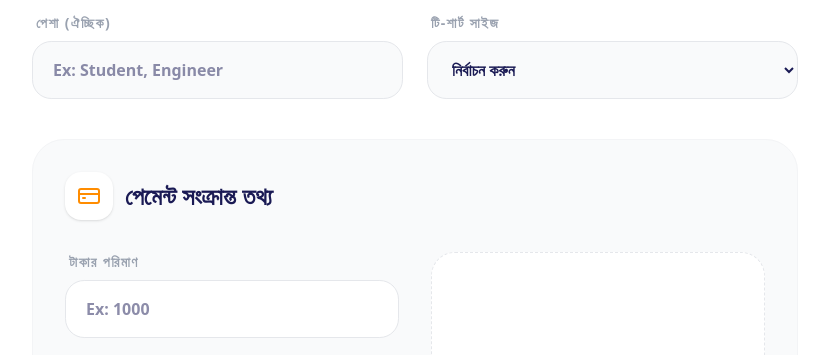
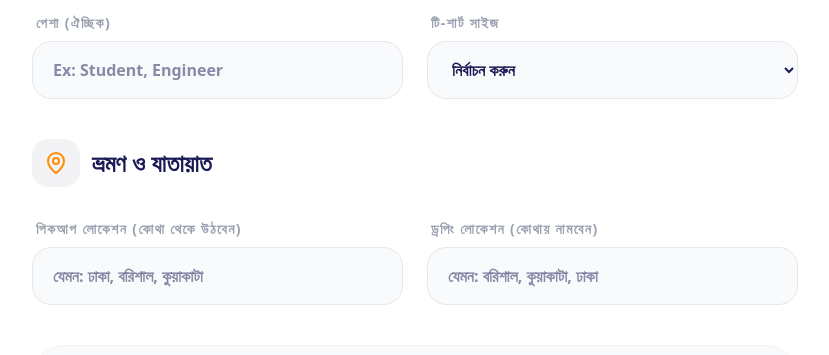
Before and after one commit to EasinArafatDeveloper/ns-reunion-2022, a Next.js app: page /register in a window 1280 px wide. Shown: the part 1140-1495 px from the top of the page, without its empty margins (225-1054 px from the left). Built offline with nearby package versions, Linux system fonts and the light colour scheme; no server answers; the database is empty.

Commit message:
feat: Add pickupLocation and droppingLocation travel route fields to Registration model, RegisterPage, and admin Registrations detail modal

```diff
--- a/src/app/admin/registrations/page.tsx
+++ b/src/app/admin/registrations/page.tsx
@@ -443,6 +443,21 @@ const RegistrationsAdmin = () => {
                   </div>
                 </div>
 
+                {/* Travel & Route Information */}
+                <div>
+                  <h4 className="text-xs font-black text-gray-400 uppercase tracking-widest mb-3">Travel & Route Information</h4>
+                  <div className="grid grid-cols-1 sm:grid-cols-2 gap-4">
+                    <div className="bg-gray-50 p-4 rounded-2xl">
+                      <p className="text-[10px] text-gray-400 font-bold uppercase">Pickup Location</p>
+                      <p className="font-bold text-primary text-sm">{selectedReg.pickupLocation || 'Not Specified'}</p>
+                    </div>
+                    <div className="bg-gray-50 p-4 rounded-2xl">
+                      <p className="text-[10px] text-gray-400 font-bold uppercase">Dropping Location</p>
+                      <p className="font-bold text-primary text-sm">{selectedReg.droppingLocation || 'Not Specified'}</p>
+                    </div>
+                  </div>
+                </div>
+
                 {selectedReg.comment && (
                   <div className="bg-orange-50/50 border border-orange-100 p-5 rounded-2xl">
                     <p className="text-[10px] text-orange-600 font-black uppercase tracking-wider mb-1">Comment / Note</p>
--- a/src/app/register/page.tsx
+++ b/src/app/register/page.tsx
@@ -4,7 +4,7 @@ import React, { useState } from 'react';
 import Navbar from '@/components/layout/Navbar';
 import { useLanguage } from '@/components/providers/LanguageProvider';
 import { motion } from 'framer-motion';
-import { User, Mail, Phone, Camera, BookOpen, Briefcase, Ruler, CreditCard, Send, Loader2, AlertCircle } from 'lucide-react';
+import { User, Mail, Phone, Camera, BookOpen, Briefcase, Ruler, CreditCard, Send, Loader2, AlertCircle, MapPin } from 'lucide-react';
 import Swal from 'sweetalert2';
 
 const RegisterPage = () => {
@@ -32,7 +32,9 @@ const RegisterPage = () => {
     paymentOption: '', // Set to empty initially
     transactionId: '',
     comment: '',
-    photo: '' // Base64 string
+    photo: '', // Base64 string
+    pickupLocation: '',
+    droppingLocation: ''
   });
 
   React.useEffect(() => {
@@ -124,7 +126,8 @@ const RegisterPage = () => {
         setFormData({
           name: '', email: '', phone: '', section: '', department: '', code: '',
           institute: '', currentSection: '', currentDepartment: '', occupation: '',
-          tshirtSize: '', amount: '', paymentOption: '', transactionId: '', comment: '', photo: ''
+          tshirtSize: '', amount: '', paymentOption: '', transactionId: '', comment: '', photo: '',
+          pickupLocation: '', droppingLocation: ''
         });
       } else {
         throw new Error(result.message);
@@ -274,6 +277,20 @@ const RegisterPage = () => {
               </div>
             </section>
 
+            <section>
+              <div className="flex items-center gap-3 mb-8"><div className="p-3 bg-primary/5 rounded-2xl text-secondary"><MapPin className="w-6 h-6" /></div><h2 className="text-2xl font-bold text-primary">{language === 'bn' ? 'ভ্রমণ ও যাতায়াত' : 'Travel & Route'}</h2></div>
+              <div className="grid grid-cols-1 md:grid-cols-2 gap-6">
+                <div>
+                  <label className={labelClasses}>{language === 'bn' ? 'পিকআপ লোকেশন (কোথা থেকে উঠবেন)' : 'Pickup Location (Where to board)'}</label>
+                  <input type="text" required value={formData.pickupLocation} onChange={e => setFormData({...formData, pickupLocation: e.target.value})} placeholder={language === 'bn' ? 'যেমন: ঢাকা, বরিশাল, কুয়াকাটা' : 'e.g., Dhaka, Barishal, Kuakata'} className={inputClasses} />
+                </div>
+                <div>
+                  <label className={labelClasses}>{language === 'bn' ? 'ড্রপিং লোকেশন (কোথায় নামবেন)' : 'Dropping Location (Where to deboard)'}</label>
+                  <input type="text" required value={formData.droppingLocation} onChange={e => setFormData({...formData, droppingLocation: e.target.value})} placeholder={language === 'bn' ? 'যেমন: বরিশাল, কুয়াকাটা, ঢাকা' : 'e.g., Barishal, Kuakata, Dhaka'} className={inputClasses} />
+                </div>
+              </div>
+            </section>
+
             <section className="p-8 bg-gray-50 rounded-[2rem] border border-gray-100">
               <div className="flex items-center gap-3 mb-8"><div className="p-3 bg-white rounded-2xl text-secondary shadow-sm"><CreditCard className="w-6 h-6" /></div><h2 className="text-2xl font-bold text-primary">{language === 'bn' ? 'পেমেন্ট সংক্রান্ত তথ্য' : 'Payment Information'}</h2></div>
               <div className="grid grid-cols-1 md:grid-cols-2 gap-8">
--- a/src/models/Registration.ts
+++ b/src/models/Registration.ts
@@ -16,6 +16,8 @@ const RegistrationSchema = new Schema({
   amount: { type: Number, required: true },
   paymentOption: { type: String, required: true }, // Bkash, Nagad
   transactionId: { type: String, required: true }, // TrxID from payment
+  pickupLocation: { type: String },
+  droppingLocation: { type: String },
   comment: { type: String },
   status: { type: String, default: 'pending' }, // pending, approved, rejected
   createdAt: { type: Date, default: Date.now },
```
Also changed, not shown: 1 other file (tests, documents, lock files or other folders).
